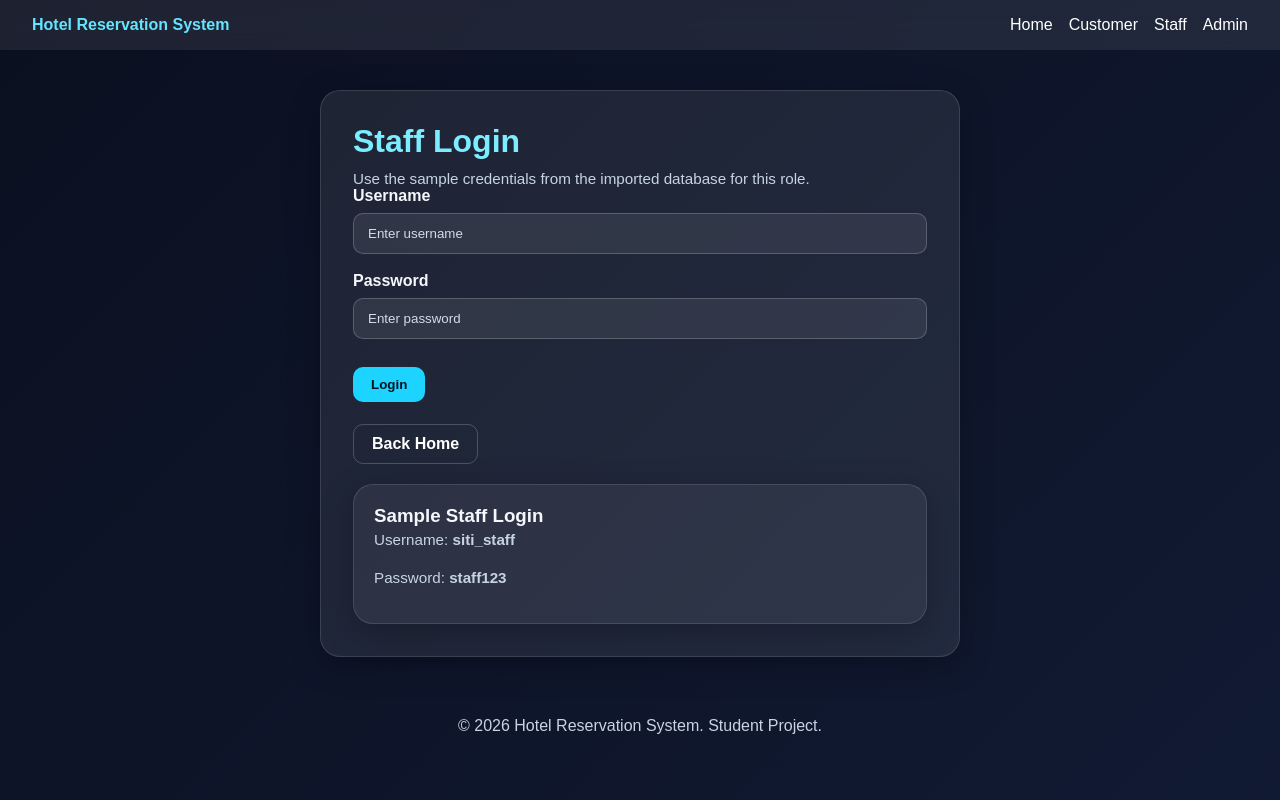
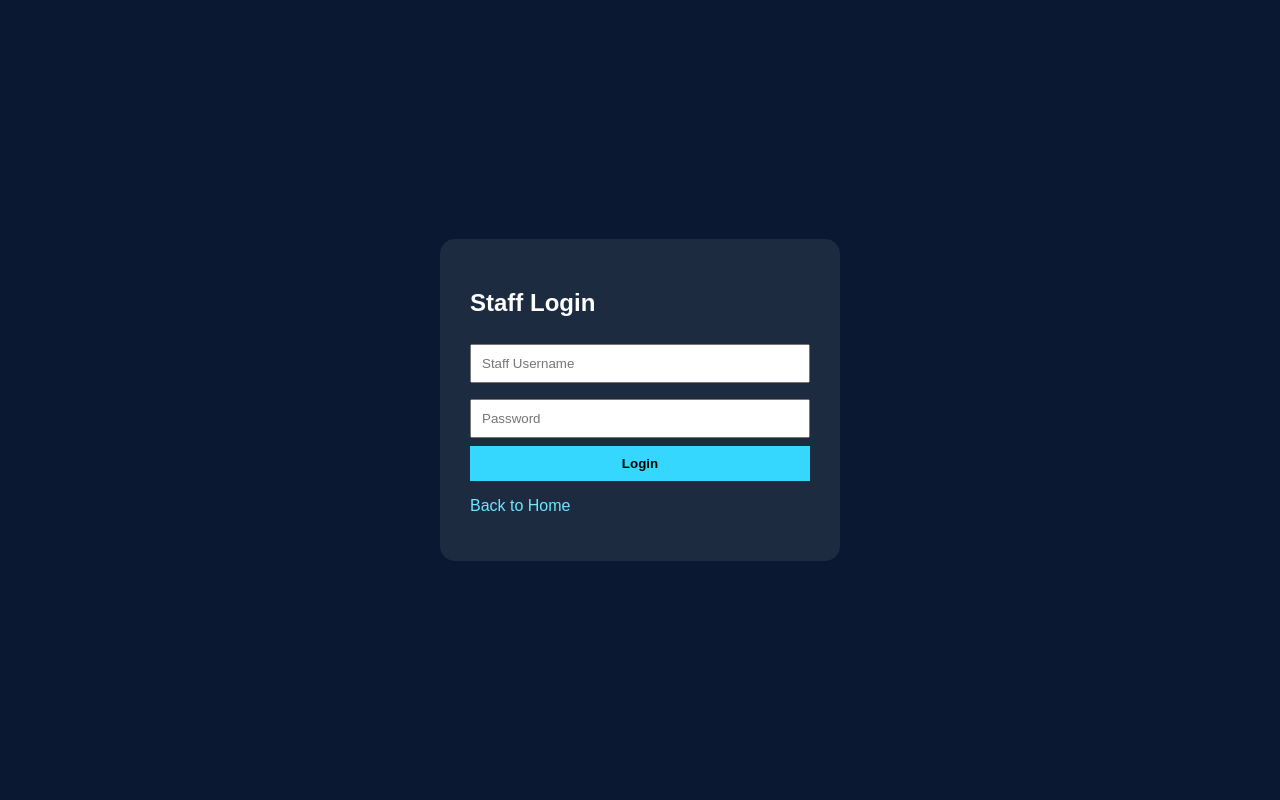
Before and after one commit to syiraazhari/db_group10_2026, a PHP site: page /staff/login.php in a window 1280 px wide. Run offline with PHP 8.4, Linux system fonts and the light colour scheme.

Commit message:
Add files via upload

```diff
--- a/staff/login.php
+++ b/staff/login.php
@@ -1,64 +1,95 @@
 <?php
-require_once __DIR__ . '/../config/auth.php';
+session_start();
+require_once '../config/config.php';
 
-if (isset($_SESSION['role']) && $_SESSION['role'] === 'staff') {
-    redirect_by_role('staff');
-}
+$error = "";
 
-$error = '';
-$success = '';
-
-if ($_SERVER['REQUEST_METHOD'] === 'POST') {
+if ($_SERVER["REQUEST_METHOD"] === "POST") {
     $username = trim($_POST['username'] ?? '');
     $password = trim($_POST['password'] ?? '');
 
-    if ($username === '' || $password === '') {
-        $error = 'Please enter both username and password.';
+    if ($username === "" || $password === "") {
+        $error = "Please enter username and password.";
     } else {
-        $result = login_user($pdo, 'staff', $username, $password);
-        if ($result['success']) {
-            redirect_by_role('staff');
+        $sql = "SELECT * FROM STAFF WHERE Username = ? AND Password = ?";
+        $stmt = $conn->prepare($sql);
+        $stmt->bind_param("ss", $username, $password);
+        $stmt->execute();
+        $result = $stmt->get_result();
+
+        if ($row = $result->fetch_assoc()) {
+            $_SESSION['user_id'] = $row['StaffID'];
+            $_SESSION['username'] = $row['Username'];
+            $_SESSION['role'] = 'staff';
+            header('Location: dashboard.php');
+            exit();
         } else {
-            $error = $result['message'];
+            $error = 'Invalid staff username or password.';
         }
     }
 }
-
-$pageTitle = 'Staff Login';
-include __DIR__ . '/../includes/header.php';
-include __DIR__ . '/../includes/navbar.php';
 ?>
-<div class="form-card">
-    <h1>Staff Login</h1>
-    <p class="small-text">Use the sample credentials from the imported database for this role.</p>
-
-    <?php if ($error): ?>
-        <div class="alert alert-error"><?php echo htmlspecialchars($error); ?></div>
+<!DOCTYPE html>
+<html lang="en">
+<head>
+    <meta charset="UTF-8">
+    <meta name="viewport" content="width=device-width, initial-scale=1.0">
+    <title>Staff Login</title>
+    <style>
+        body {
+            font-family: Arial, sans-serif;
+            background: #0a1931;
+            color: white;
+            display: flex;
+            justify-content: center;
+            align-items: center;
+            height: 100vh;
+            margin: 0;
+        }
+        .login-box {
+            background: rgba(255,255,255,0.08);
+            padding: 30px;
+            border-radius: 15px;
+            width: 340px;
+        }
+        input {
+            width: 100%;
+            padding: 10px;
+            margin: 8px 0;
+            box-sizing: border-box;
+        }
+        button {
+            width: 100%;
+            padding: 10px;
+            background: #35d7ff;
+            border: none;
+            font-weight: bold;
+            cursor: pointer;
+        }
+        .error {
+            color: #ff6b6b;
+            margin-bottom: 8px;
+        }
+        a {
+            color: #6ee7ff;
+            text-decoration: none;
+        }
+    </style>
+</head>
+<body>
+<div class="login-box">
+    <h2>Staff Login</h2>
+    <?php if ($error !== ""): ?>
+        <div class="error"><?php echo htmlspecialchars($error); ?></div>
     <?php endif; ?>
 
-    <?php if ($success): ?>
-        <div class="alert alert-success"><?php echo htmlspecialchars($success); ?></div>
-    <?php endif; ?>
-
-    <form method="POST" action="">
-        <div class="form-group">
-            <label for="username">Username</label>
-            <input type="text" id="username" name="username" placeholder="Enter username" required>
-        </div>
-        <div class="form-group">
-            <label for="password">Password</label>
-            <input type="password" id="password" name="password" placeholder="Enter password" required>
-        </div>
-        <button type="submit" class="btn">Login</button>
-        <div class="link-row">
-            <a class="btn btn-secondary" href="/hotel-reservation-system/index.php">Back Home</a>
-        </div>
+    <form method="POST">
+        <input type="text" name="username" placeholder="Staff Username" required>
+        <input type="password" name="password" placeholder="Password" required>
+        <button type="submit">Login</button>
     </form>
 
-    <div class="panel" style="margin:20px 0 0 0; padding:20px;">
-        <h3>Sample Staff Login</h3>
-        <p class="small-text">Username: <strong>siti_staff</strong></p>
-        <p class="small-text">Password: <strong>staff123</strong></p>
-    </div>
+    <p><a href="../index.php">Back to Home</a></p>
 </div>
-<?php include __DIR__ . '/../includes/footer.php'; ?>
+</body>
+</html>
```
Also changed, not shown: staff/checkin.php (added, +15 -0 lines), staff/customers.php (added, +15 -0 lines), staff/dashboard.php (added, +38 -0 lines), staff/invoices.php (added, +15 -0 lines), staff/reservations.php (added, +15 -0 lines).
